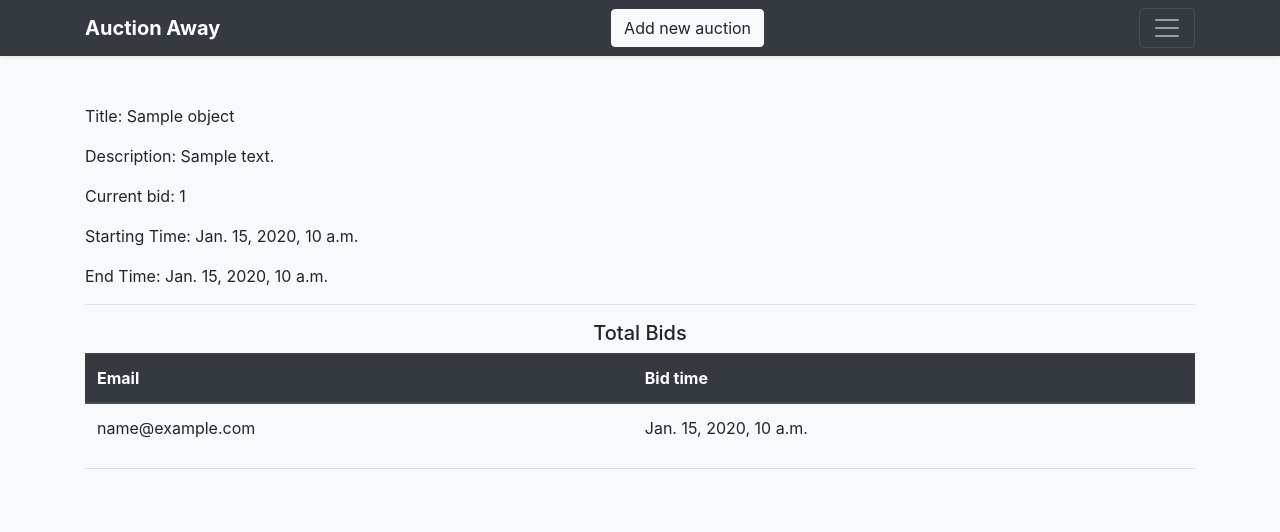
After one commit to rabbilyasar/auction_site, a Django app: template auction_site/auction/templates/auction/auction_detail.html in a window 1280 px wide. The commit adds this page. Shown: the top 532 px of the page. Run offline with Django 3.2, Linux system fonts and the light colour scheme; the template is opened without the code that fills it: most values are stand-ins (such as "Sample title", 1, 10 or a date in 2020); some libraries are stand-ins or nearby versions.

Commit message:
add raise_bid and auction_view
Signed-off-by: rabbilyasar <rabbilyasar@gmail.com>

```diff
--- a/auction_site/auction/models.py
+++ b/auction_site/auction/models.py
@@ -43,7 +43,8 @@ class Auction(models.Model):
 class Bid(models.Model):
     user = models.ForeignKey(User, on_delete=models.CASCADE, related_name='bids')
     auction = models.ForeignKey(Auction, on_delete=models.CASCADE, related_name='bids')
-    bid_time = models.DateTimeField()
+    bid_time = models.DateTimeField(auto_now_add=True, blank=True)
+
     def __str__(self):
         return "USER_ID:" + str(self.user.id) + " AUCTION_ID:" + \
 			str(self.auction.id) + " " + str(self.bid_time)
--- /dev/null
+++ b/auction_site/auction/templates/auction/auction_detail.html
@@ -0,0 +1,29 @@
+{% extends 'base.html' %}
+{% block content%}
+<p>Title: {{object.title}}</p>
+<p>Description: {{object.description}}</p>
+<p>Current bid: {{object.min_bid}}</p>
+
+<p>Starting Time: {{object.time_starting}}</p>
+<p>End Time: {{object.time_ending}}</p>
+<hr>
+<h5 class="text-center">Total Bids</h5>
+<table class="table">
+    <thead class="thead-dark">
+        <tr>
+        <th scope="col">Email</th>
+        <th scope="col">Bid time</th>
+        </tr>
+    </thead>
+
+    <tbody>
+    {% for item in object.bids.all %}
+        <tr>
+            <td>{{item.user.email}}</td>
+            <td>{{item.bid_time}}</td>
+        </tr>
+    {% endfor %}
+    </tbody>
+</table>
+<hr>
+{% endblock %}
--- a/auction_site/auction/templates/base.html
+++ b/auction_site/auction/templates/base.html
@@ -42,6 +42,13 @@
   <div class="album py-5 bg-light">
     <div class="container">
     {% block content %}
+      {% if messages %}
+      <ul class="messages">
+          {% for message in messages %}
+          <li  {% if message.tags %} class=" {{ message.tags }} " {% endif %}> {{ message }} </li>
+          {% endfor %}
+      </ul>
+      {% endif %}
     {% endblock content %}
 
     </div>
--- a/auction_site/auction/urls.py
+++ b/auction_site/auction/urls.py
@@ -1,9 +1,11 @@
 from django.urls import path
-from .views import AuctionListView, AuctionCreateView
+from .views import AuctionListView, AuctionCreateView, AuctionDetailsView, bid_raise
 
 app_name = 'auction'
 
 urlpatterns = [
     path('', AuctionListView.as_view(), name='auction-list'),
-    path('add/', AuctionCreateView.as_view(), name='auction-create')
+    path('add/', AuctionCreateView.as_view(), name='auction-create'),
+    path('<int:pk>', AuctionDetailsView.as_view(), name='auction-details'),
+    path('bid-raise/<int:auction_id>', bid_raise, name='raise-bid'),
 ]
--- a/auction_site/users/views.py
+++ b/auction_site/users/views.py
@@ -4,8 +4,7 @@ from django.contrib.messages.views import SuccessMessageMixin
 from django.urls import reverse_lazy
 from django.urls.base import reverse
 from django.views.generic.edit import CreateView
-from datetime import datetime
-from .forms import CustomUserCreationForm, LoginForm
+from .forms import CustomUserCreationForm
 
 User = get_user_model()
 
@@ -21,6 +20,7 @@ class SignUpView(SuccessMessageMixin, CreateView):
     def get_success_url(self) -> str:
         return reverse('users:login')
 
+
 class LoginView(auth_views.LoginView):
     """Logs in a new user using django's default loginview
 
```
Also changed, not shown: auction_site/auction/templates/auction.html (deleted, +0 -26 lines), auction_site/auction/templates/auction/auction.html (added, +30 -0 lines), auction_site/auction/views.py (+33 -8 lines), auction_site/auction/migrations/0003_remove_bid_bid_time.py (added), auction_site/auction/migrations/0004_bid_bid_time.py (added), auction_site/auction/templates/auction/auction_form.html (renamed from auction_site/auction/templates/auction_form.html).
